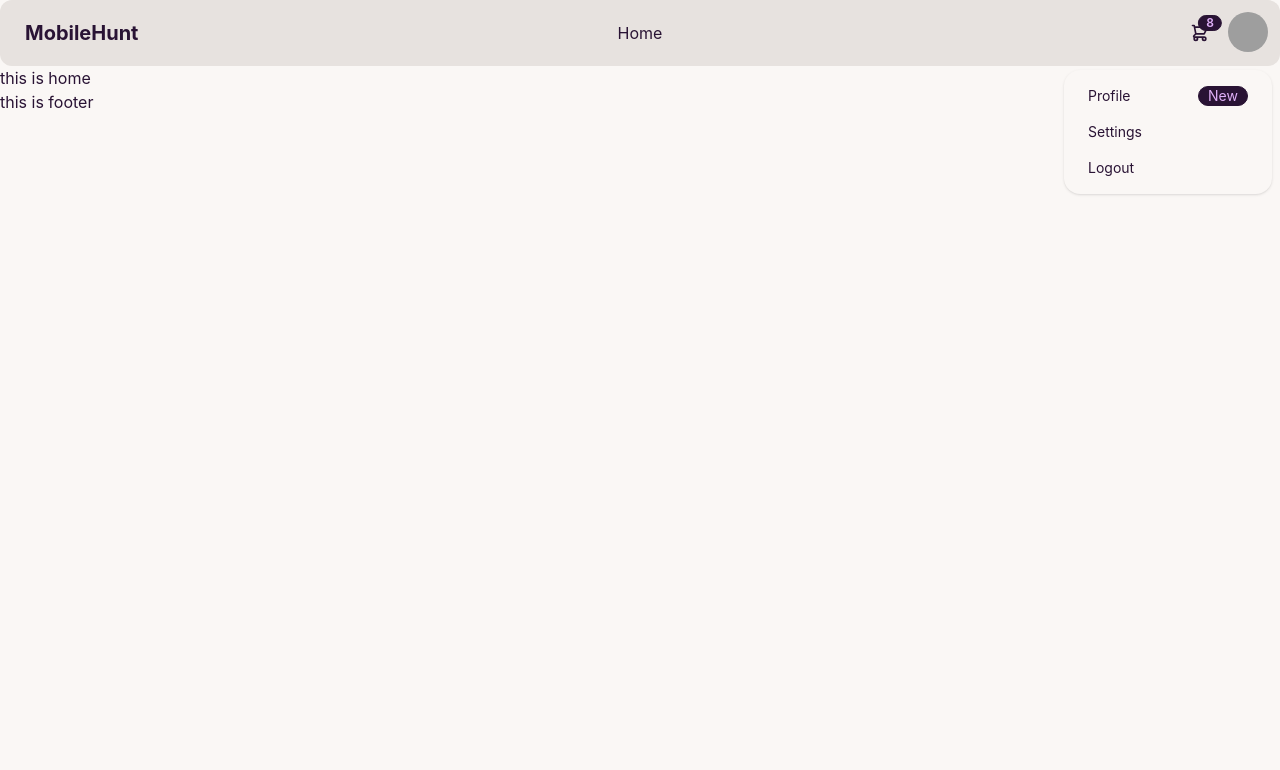
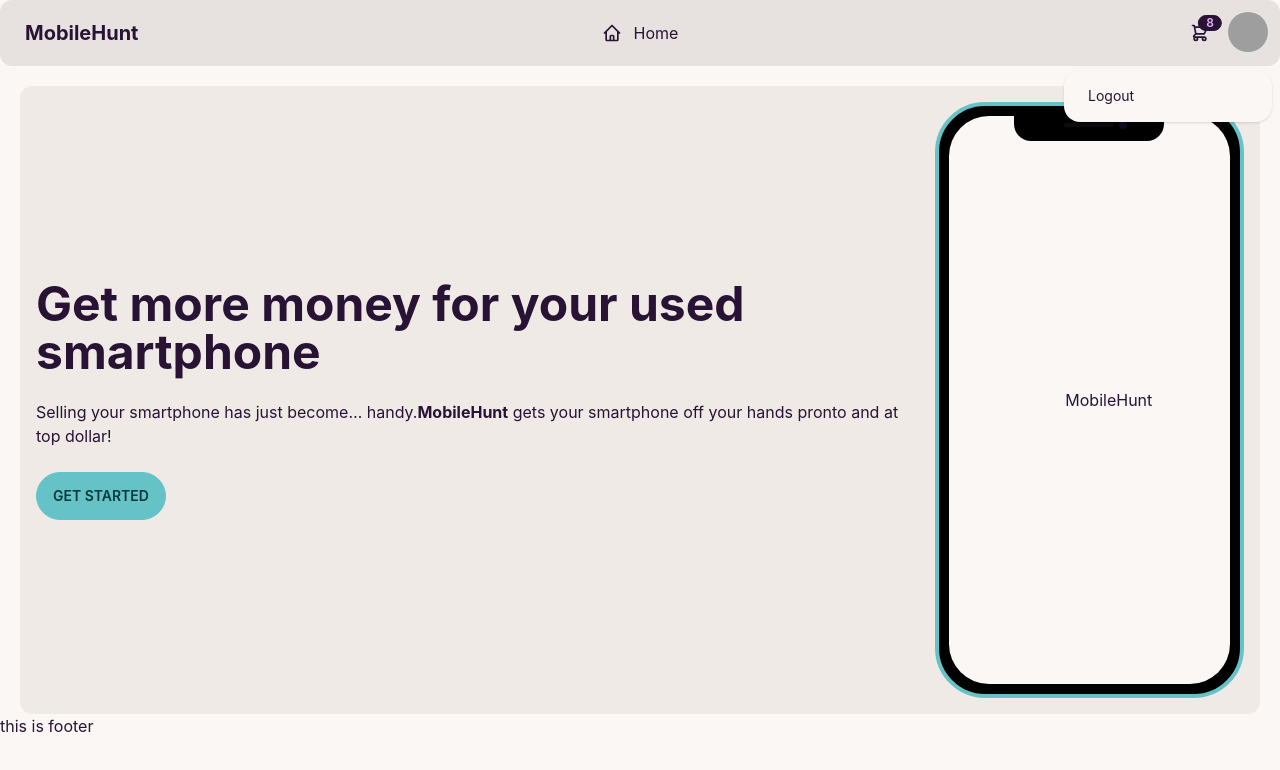
Before and after one commit to Imrantipu/usedProductsResaleClient, a React (Create React App) app: page / in a window 1280 px wide. Both pictures are taken after a click on the label 1247 px from the left and 32 px from the top of the page. Shown: the top 770 px of the page. Built offline with nearby package versions, Linux system fonts and the light colour scheme; grey boxes are pictures that could not be loaded.

Commit message:
a banner added

```diff
--- /dev/null
+++ b/src/Pages/Home/Banner/Banner.js
@@ -0,0 +1,30 @@
+import React from "react";
+
+const Banner = () => {
+  return (
+    <div className="mt-5 ">
+      <div className="hero bg-base-200 rounded-xl ">
+        <div className="hero-content flex-col lg:flex-row-reverse ">
+          <div className="mockup-phone border-primary">
+            <div className="camera"></div>
+            <div className="display">
+              <div className="artboard artboard-demo phone-1">MobileHunt</div>
+            </div>
+          </div>
+          <div >
+            <h1 className="text-5xl font-bold">
+              Get more money for your used smartphone
+            </h1>
+            <p className="py-6">
+            Selling your smartphone has just become… handy.
+            <span className="font-bold">MobileHunt</span> gets your smartphone off your hands pronto and at top dollar!
+            </p>
+            <button className="btn btn-primary">Get Started</button>
+          </div>
+        </div>
+      </div>
+    </div>
+  );
+};
+
+export default Banner;
--- a/src/Pages/Home/Home/Home.js
+++ b/src/Pages/Home/Home/Home.js
@@ -1,9 +1,10 @@
 import React from 'react';
+import Banner from '../Banner/Banner';
 
 const Home = () => {
     return (
-        <div>
-            <p>this is home</p>
+        <div className='mx-5'>
+           <Banner></Banner>
         </div>
     );
 };
--- a/src/Pages/Shared/Navbar/Navbar.js
+++ b/src/Pages/Shared/Navbar/Navbar.js
@@ -30,7 +30,10 @@ const Navbar = () => {
             >
               {/* navbar middle for full view */}
               <li>
-                <Link to="/">Home</Link>
+              <button>
+    <svg xmlns="http://www.w3.org/2000/svg" className="h-5 w-5" fill="none" viewBox="0 0 24 24" stroke="currentColor"><path strokeLinecap="round" strokeLinejoin="round" strokeWidth="2" d="M3 12l2-2m0 0l7-7 7 7M5 10v10a1 1 0 001 1h3m10-11l2 2m-2-2v10a1 1 0 01-1 1h-3m-6 0a1 1 0 001-1v-4a1 1 0 011-1h2a1 1 0 011 1v4a1 1 0 001 1m-6 0h6" /></svg>
+    <Link className="link link-hover" to="/">Home</Link>
+  </button>
               </li>
             </ul>
           </div>
@@ -41,7 +44,11 @@ const Navbar = () => {
         <div className="navbar-center hidden lg:flex">
           <ul className="menu menu-horizontal px-1">
             <li>
-              <Link to="/">Home</Link>
+            <button>
+    <svg xmlns="http://www.w3.org/2000/svg" className="h-5 w-5" fill="none" viewBox="0 0 24 24" stroke="currentColor"><path strokeLinecap="round" strokeLinejoin="round" strokeWidth="2" d="M3 12l2-2m0 0l7-7 7 7M5 10v10a1 1 0 001 1h3m10-11l2 2m-2-2v10a1 1 0 01-1 1h-3m-6 0a1 1 0 001-1v-4a1 1 0 011-1h2a1 1 0 011 1v4a1 1 0 001 1m-6 0h6" /></svg>
+    <Link className="link link-hover" to="/">Home</Link>
+  </button>
+
             </li>
           </ul>
         </div>
@@ -68,7 +75,7 @@ const Navbar = () => {
               </label>
               <div
                 tabIndex={0}
-                className="mt-3 card card-compact dropdown-content w-52 bg-base-100 shadow"
+                className="mt-3 card card-compact dropdown-content w-52 bg-base-300 shadow"
               >
                 <div className="card-body">
                   <span className="font-bold text-lg">8 Items</span>
@@ -84,7 +91,7 @@ const Navbar = () => {
             <div className="dropdown dropdown-end">
               <label tabIndex={0} className="btn btn-ghost btn-circle avatar">
                 <div className="w-10 rounded-full">
-                  <img src="https://placeimg.com/80/80/people" />
+                  <img src="https://placeimg.com/80/80/people" alt= "" />
                 </div>
               </label>
               <ul
@@ -92,16 +99,7 @@ const Navbar = () => {
                 className="menu menu-compact dropdown-content mt-3 p-2 shadow bg-base-100 rounded-box w-52"
               >
                 <li>
-                  <a className="justify-between">
-                    Profile
-                    <span className="badge">New</span>
-                  </a>
-                </li>
-                <li>
-                  <a>Settings</a>
-                </li>
-                <li>
-                  <a>Logout</a>
+                  <Link to = "/">Logout</Link>
                 </li>
               </ul>
             </div>
```
Also changed, not shown: trail.js (deleted, +0 -51 lines).
